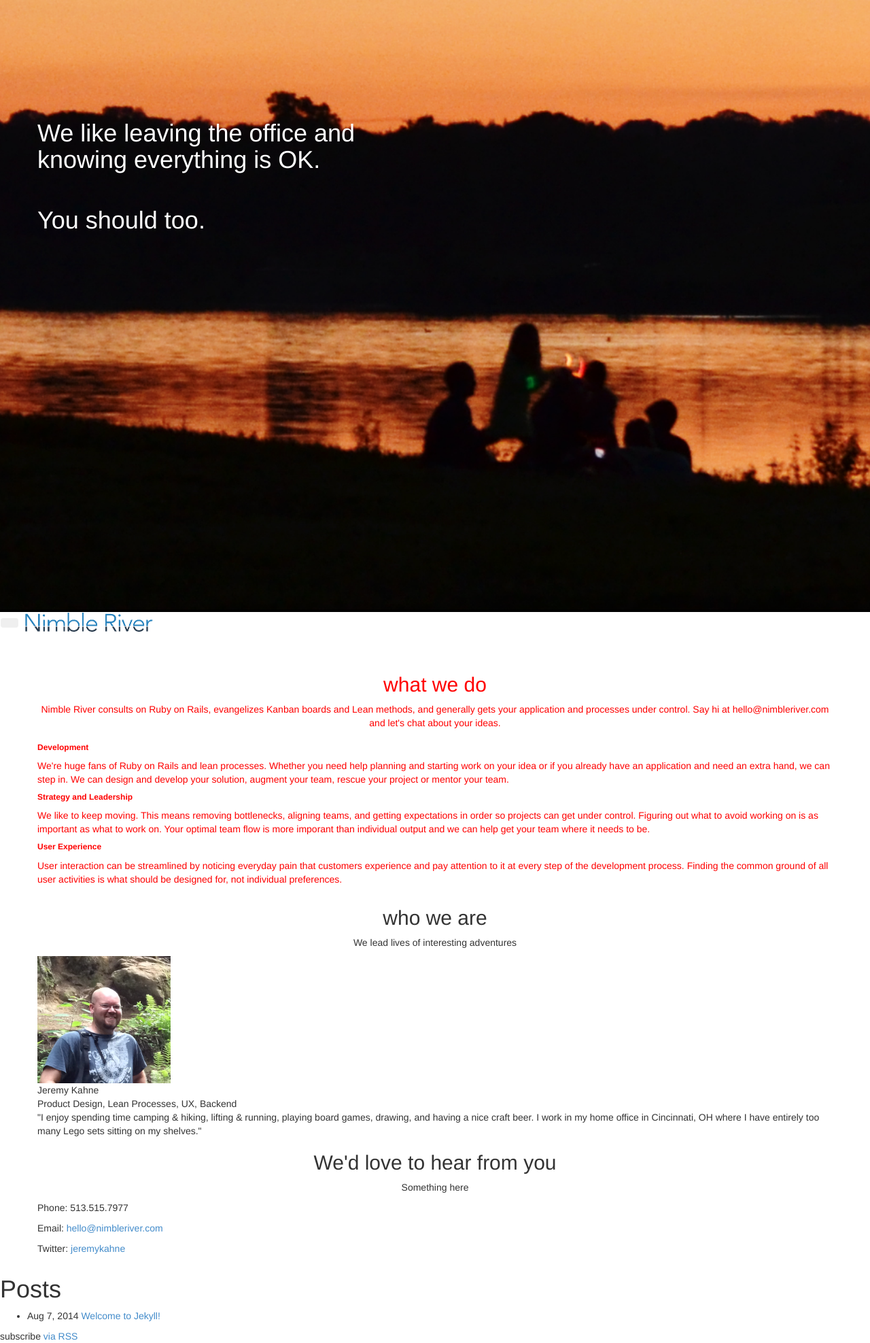
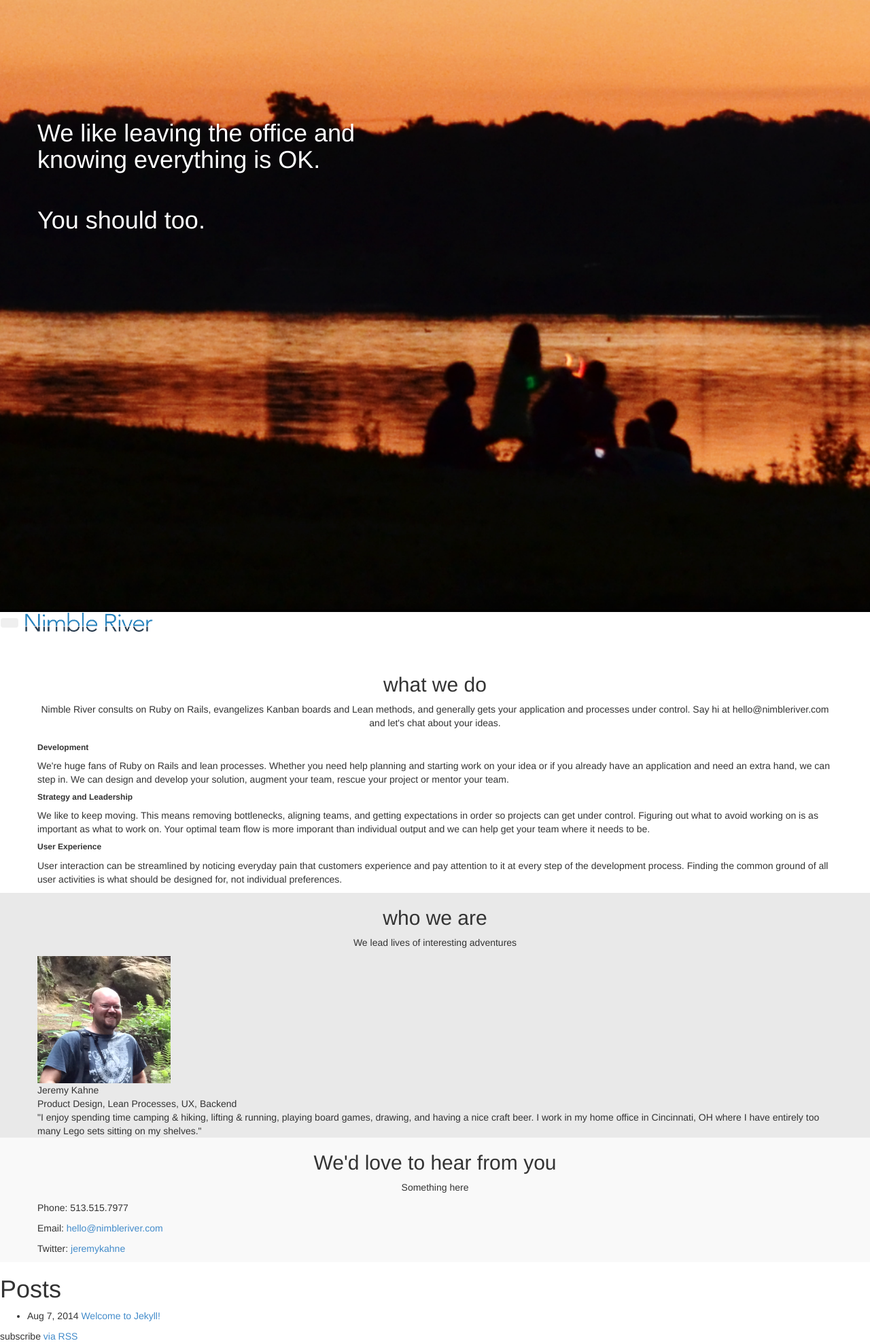
Before and after one commit to jkahne/nr, a Jekyll site: the page built from index.html, in a window 1280 px wide. Shown: the whole page at 68% size. Built offline with Jekyll 4.4.1, drawn with Linux system fonts in a browser that asks for light colours; nearby versions of some CDN libraries.

Commit message:
add more css blocks for sections

```diff
--- a/_includes/footer.html
+++ b/_includes/footer.html
@@ -1,5 +1,5 @@
 <footer>
 
 </footer>
-
+<script src="https://ajax.googleapis.com/ajax/libs/jquery/1.11.1/jquery.min.js"></script>
 <script src="js/bootstrap.js"></script>
--- a/_includes/head.html
+++ b/_includes/head.html
@@ -10,6 +10,8 @@
     <link rel="stylesheet" href="{{ "/css/bootstrap.css" | prepend: site.baseurl }}">
     <link rel="stylesheet" href="{{ "/css/customization.css" | prepend: site.baseurl }}">
     <link rel="stylesheet" href="{{ "/css/blocks/header.css" | prepend: site.baseurl }}">
+    <link rel="stylesheet" href="{{ "/css/blocks/who-we-are.css" | prepend: site.baseurl }}">
     <link rel="stylesheet" href="{{ "/css/blocks/what-we-do.css" | prepend: site.baseurl }}">
+    <link rel="stylesheet" href="{{ "/css/blocks/contact.css" | prepend: site.baseurl }}">
 
 </head>
--- a/_includes/about.html
+++ b/_includes/who-we-are.html
@@ -1,4 +1,4 @@
-<section id="about">
+<section id="who--we--are">
 
 <div class="container">
   <div class="row">
--- a/_layouts/default.html
+++ b/_layouts/default.html
@@ -8,7 +8,7 @@
     {% include header.html %}
     {% include nav.html %}
     {% include what-we-do.html %}
-    {% include about.html %}
+    {% include who-we-are.html %}
     {% include contact.html %}
 
     <div class="page-content">
--- /dev/null
+++ b/css/blocks/contact.css
@@ -0,0 +1,4 @@
+
+#contact {
+  background:#f9f9f9;
+}
--- a/css/blocks/what-we-do.css
+++ b/css/blocks/what-we-do.css
@@ -1,3 +1,4 @@
 #what--we--do {
-color:red;
+  background: #fff;
+  /*padding: 70px 0px 50px; */
 }
--- /dev/null
+++ b/css/blocks/who-we-are.css
@@ -0,0 +1,3 @@
+#who--we--are {
+  background: #e9e9e9;
+}
```
